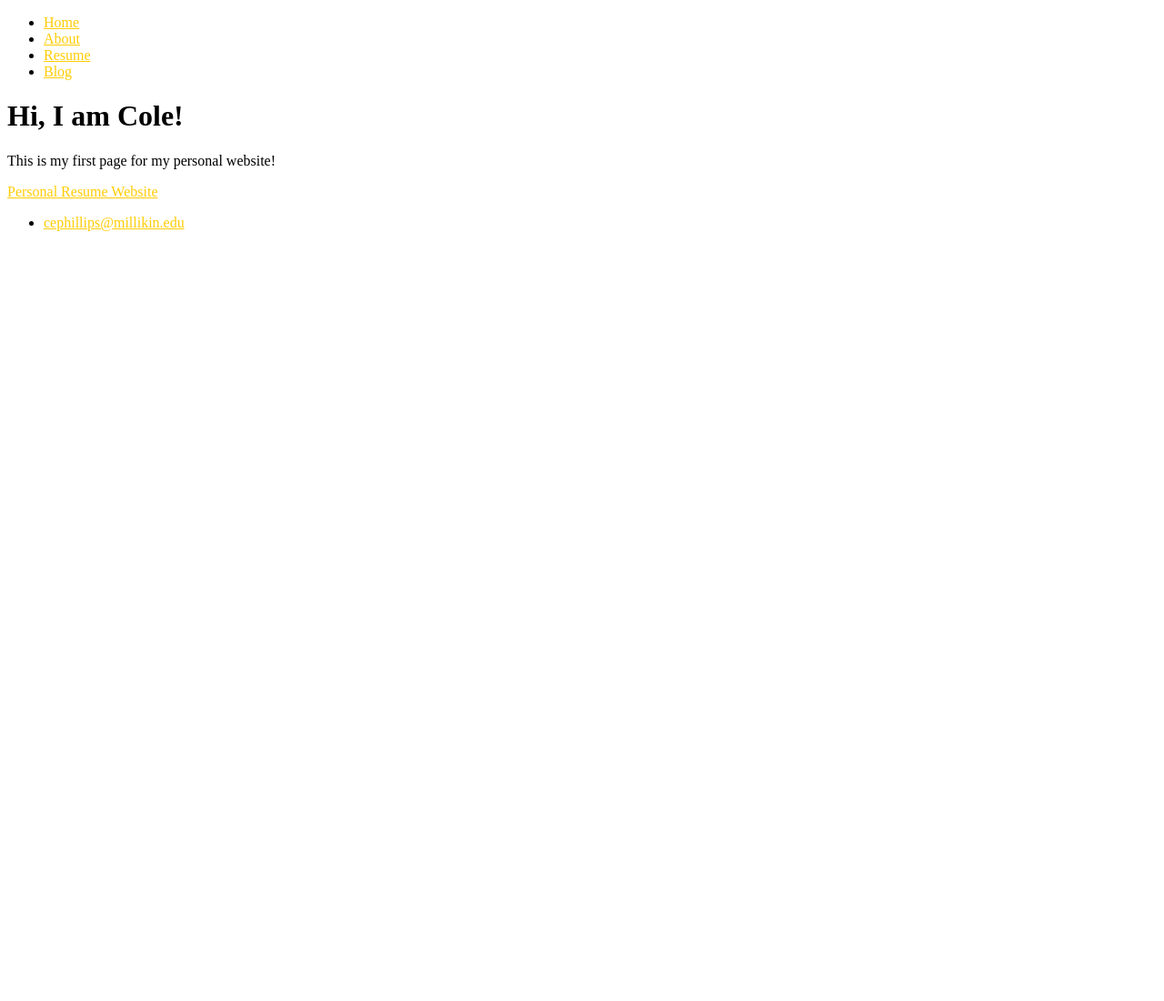
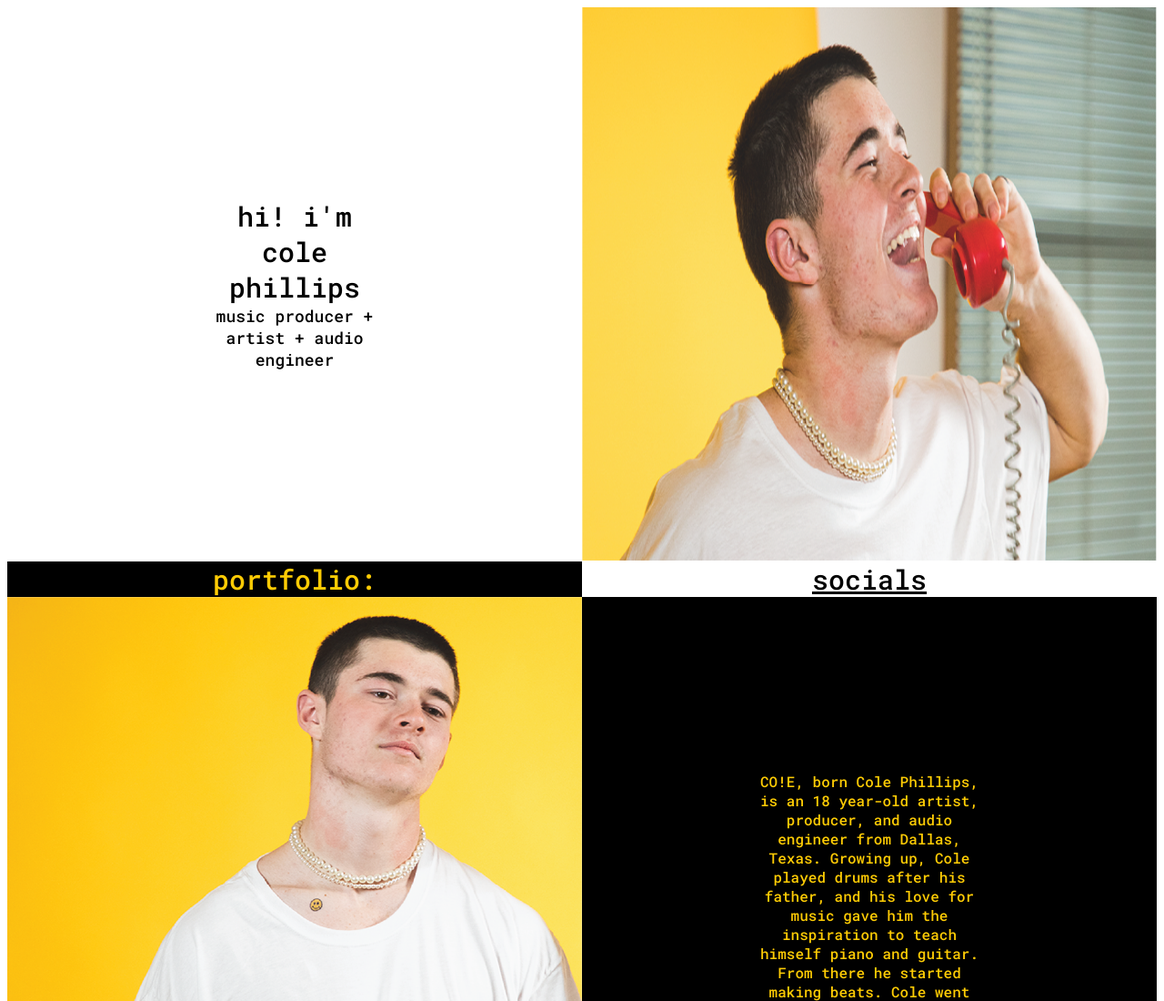
Before and after one commit to coleephil/coleephil, a plain HTML site: page index.html in a window 1280 px wide. Shown: the top 1100 px of the page at 91% size. Before the commit the page ends 800 px from the top, so only its background shows below. Drawn offline with Linux system fonts and the light colour scheme.

Commit message:
Update index.html

```diff
--- a/index.html
+++ b/index.html
@@ -5,25 +5,40 @@
    <link rel="stylesheet" href="css/styles.css">
  </head>
  <body>
-   <nav>
-     <ul>
-       <li><a href=”/”>Home</a></li>
-       <li><a href=”/about”>About</a></li>
-       <li><a href=”/resume”>Resume</a></li>
-       <li><a href=”/blog”>Blog</a></li>
-     </ul>
-   </nav>
-   <div class=”container”>
-     <div class=”blurb”>
-       <h1>Hi, I am Cole!</h1>
-       <p>This is my first page for my personal website!</a></p>
-     </div>
- <a href="https://codepen.io/coleephil/pen/PoOOZOV">Personal Resume Website</a>
-   </div>
-   <footer>
-   <ul>
-     <li><a href=”mailto:cephillips@millikin.edu”>cephillips@millikin.edu</a></li>
-   </ul>
-   </footer>
+  <div class="grid-container">
+  <div class="item1">
+    <div class="text-wrap">
+      <div>hi! i'm cole phillips</div>
+      <div class="label">music producer + artist + audio engineer</div>
+    </div>
+  </div>
+  <div class="item2">
+    <img src="https://github.com/coleephil/coleephil/blob/main/images/phone%201%20pic.png?raw=true" height="100%" width="100%">
+  </div>
+  <div class="item3">portfolio:</div>
+  <div class="item4">
+    <a class="black" href="https://coemusic.carrd.co/">
+      socials</a>
+  </div>
+  <div class="item5">
+    <img src="https://github.com/coleephil/coleephil/blob/main/images/still%201%20pic.png?raw=true" width="100%" height="auto">
+  </div>
+  <div class="item6">CO!E, born Cole Phillips, is an 18 year-old artist, producer, and audio engineer from Dallas, Texas. Growing up, Cole played drums after his father, and his love for music gave him the inspiration to teach himself piano and guitar. From there he started making beats. Cole went on to being a full time producer after releasing his LP titled “Colors,” which depicted each color’s emotion through the beat, on SoundCloud. During a rough patch, Cole decided to start putting his emotions to paper. He released multiple projects to showcase his music, which is seen from the styles of bedroom pop, meme rap, and lo-fi hip hop. With the help of TikTok, Cole’s song titled “Dead & Cold” reached over 6M streams. Cole works closely with artists: Ian Bolen, Saucy Mike, KIL, YAMIYO and a few others from around the world. Upon graduating high-school, Cole is looking to keep pursuing music by studying audio engineering at Millikin University & learning more about being an artist.
+  </div>
+  <div class="item7">
+    <div>credits:</div>
+    <br>
+    <div class="credits">
+      <a href="https://youtu.be/LwC2iStt_jo">saucy mike - mine</a>
+      <br> <a href="https://youtu.be/PYPa5lhTNp0">ian bolen - thinking of u</a>
+      <br><a href="https://youtu.be/SpYkNPnykZA">ian bolen - difficult</a>
+      <br><a href="https://youtu.be/eYw_GPQewJw">co!e - not my type (feat. hxmesick)</a>
+      <br> <a href="https://youtu.be/M2-PC3ZZx8I">co!e - crashed my car driving away from u (feat. koi)</a>
+    </div>
+  </div>
+  <div class="item8">
+    <img src="https://github.com/coleephil/coleephil/blob/main/images/chair%20phone%20pic.png?raw=true" height="auto" width="100%">
+  </div>
+</div>
  </body>
 </html>
```
